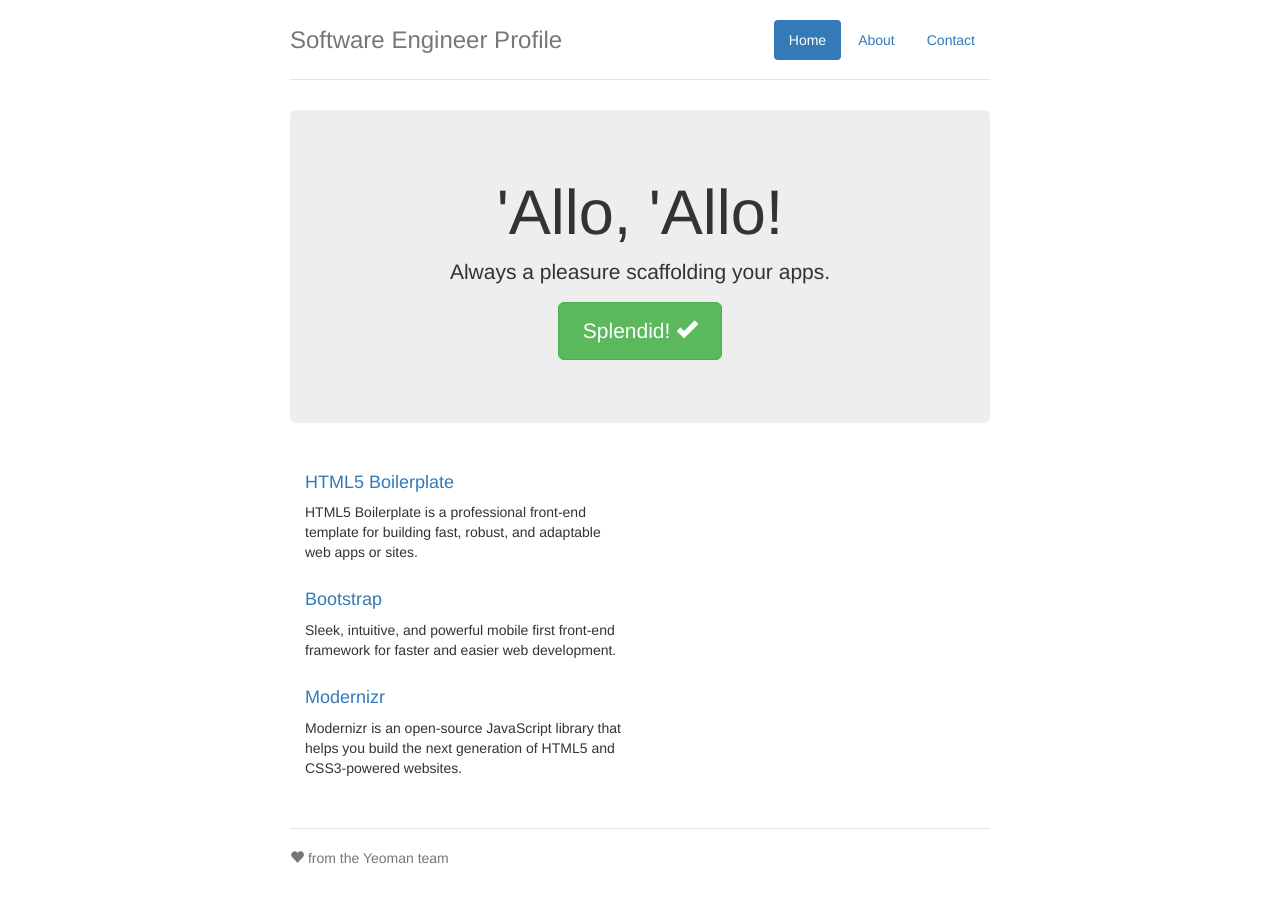
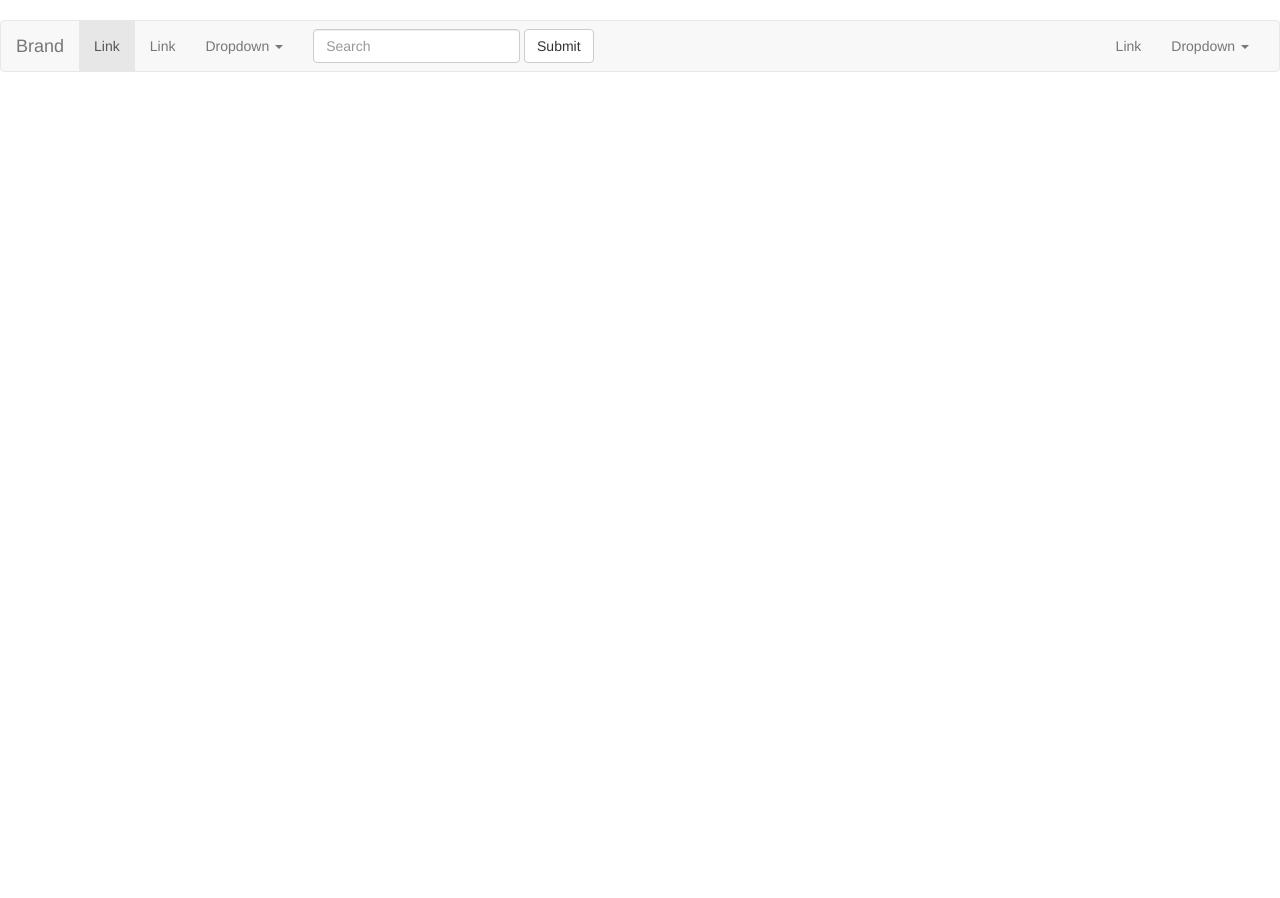
Before and after one commit to kevinaujla/SoftwareEngineerProfile, a website: page app/index.html in a window 1280 px wide. After the commit the page ends 800 px from the top, so only its background shows below. Drawn offline with nearby package versions, Linux system fonts and the light colour scheme; files that its build step writes are made by us from their sources.

Commit message:
feat: add basic nav bar

```diff
--- a/app/index.html
+++ b/app/index.html
@@ -24,47 +24,69 @@
 
   </head>
   <body>
+
     <!--[if lt IE 10]>
       <p class="browsehappy">You are using an <strong>outdated</strong> browser. Please <a href="http://browsehappy.com/">upgrade your browser</a> to improve your experience.</p>
     <![endif]-->
 
 
-    <div class="container">
-      <div class="header">
-        <ul class="nav nav-pills pull-right">
-          <li class="active"><a href="#">Home</a></li>
-          <li><a href="#">About</a></li>
-          <li><a href="#">Contact</a></li>
-        </ul>
-        <h3 class="text-muted">Software Engineer Profile</h3>
-      </div>
+     <nav class="navbar navbar-default">
+  <div class="container-fluid">
+    <!-- Brand and toggle get grouped for better mobile display -->
+    <div class="navbar-header">
+      <button type="button" class="navbar-toggle collapsed" data-toggle="collapse" data-target="#bs-example-navbar-collapse-1" aria-expanded="false">
+        <span class="sr-only">Toggle navigation</span>
+        <span class="icon-bar"></span>
+        <span class="icon-bar"></span>
+        <span class="icon-bar"></span>
+      </button>
+      <a class="navbar-brand" href="#">Brand</a>
+    </div>
 
-      <div class="jumbotron">
-        <h1>'Allo, 'Allo!</h1>
-        <p class="lead">Always a pleasure scaffolding your apps.</p>
-        <p><a class="btn btn-lg btn-success" href="#">Splendid! <span class="glyphicon glyphicon-ok"></span></a></p>
-      </div>
-
-      <div class="row marketing">
-        <div class="col-lg-6">
-          <h4><a href="https://html5boilerplate.com/">HTML5 Boilerplate</a></h4>
-          <p>HTML5 Boilerplate is a professional front-end template for building fast, robust, and adaptable web apps or sites.</p>
+    <!-- Collect the nav links, forms, and other content for toggling -->
+    <div class="collapse navbar-collapse" id="bs-example-navbar-collapse-1">
+      <ul class="nav navbar-nav">
+        <li class="active"><a href="#">Link <span class="sr-only">(current)</span></a></li>
+        <li><a href="#">Link</a></li>
+        <li class="dropdown">
+          <a href="#" class="dropdown-toggle" data-toggle="dropdown" role="button" aria-haspopup="true" aria-expanded="false">Dropdown <span class="caret"></span></a>
+          <ul class="dropdown-menu">
+            <li><a href="#">Action</a></li>
+            <li><a href="#">Another action</a></li>
+            <li><a href="#">Something else here</a></li>
+            <li role="separator" class="divider"></li>
+            <li><a href="#">Separated link</a></li>
+            <li role="separator" class="divider"></li>
+            <li><a href="#">One more separated link</a></li>
+          </ul>
+        </li>
+      </ul>
+      <form class="navbar-form navbar-left" role="search">
+        <div class="form-group">
+          <input type="text" class="form-control" placeholder="Search">
+        </div>
+        <button type="submit" class="btn btn-default">Submit</button>
+      </form>
+      <ul class="nav navbar-nav navbar-right">
+        <li><a href="#">Link</a></li>
+        <li class="dropdown">
+          <a href="#" class="dropdown-toggle" data-toggle="dropdown" role="button" aria-haspopup="true" aria-expanded="false">Dropdown <span class="caret"></span></a>
+          <ul class="dropdown-menu">
+            <li><a href="#">Action</a></li>
+            <li><a href="#">Another action</a></li>
+            <li><a href="#">Something else here</a></li>
+            <li role="separator" class="divider"></li>
+            <li><a href="#">Separated link</a></li>
+          </ul>
+        </li>
+      </ul>
+    </div><!-- /.navbar-collapse -->
+  </div><!-- /.container-fluid -->
+</nav>
 
 
 
-          <h4><a href="http://getbootstrap.com/">Bootstrap</a></h4>
-          <p>Sleek, intuitive, and powerful mobile first front-end framework for faster and easier web development.</p>
 
-          <h4><a href="http://modernizr.com/">Modernizr</a></h4>
-          <p>Modernizr is an open-source JavaScript library that helps you build the next generation of HTML5 and CSS3-powered websites.</p>
-
-        </div>
-      </div>
-
-      <div class="footer">
-        <p><span class="glyphicon glyphicon-heart"></span> from the Yeoman team</p>
-      </div>
-    </div>
 
 
     <!-- build:js(.) scripts/vendor.js -->
```
